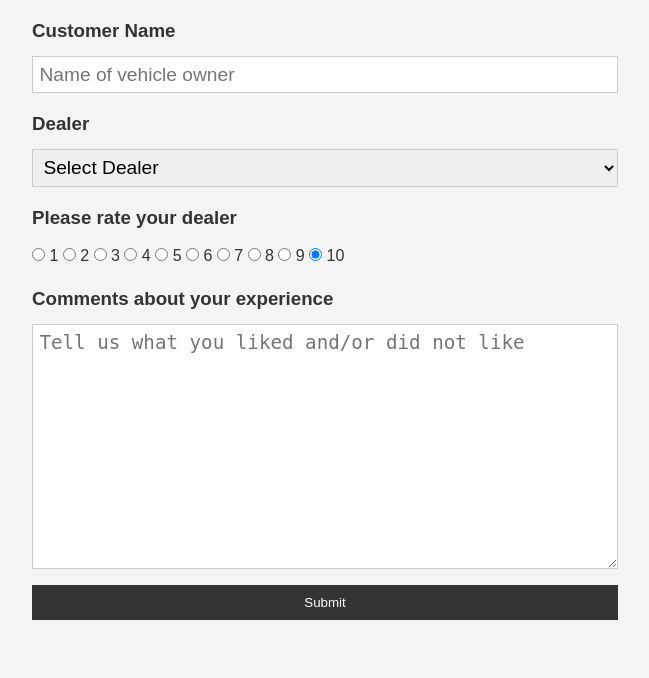
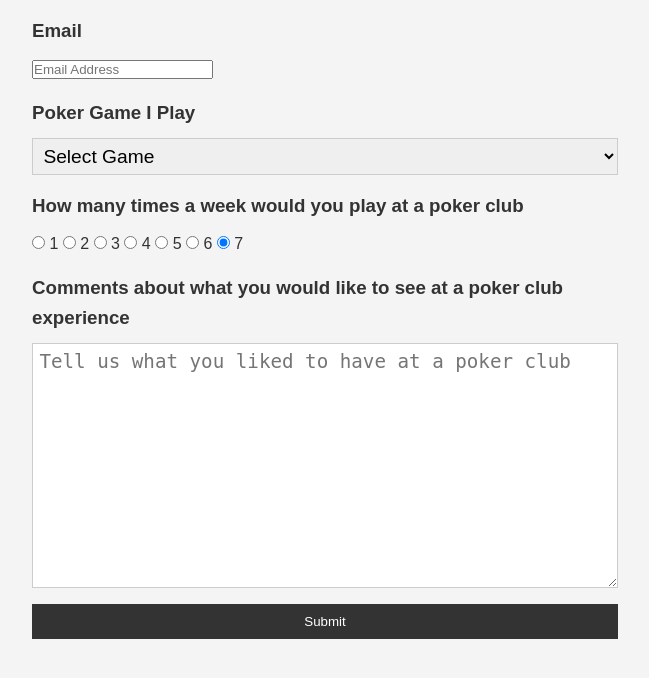
Before and after one commit to MichaelZane/python-web, a Flask app: page / in a window 1280 px wide. Shown: the part 67-745 px from the top of the page, without its empty margins (315-964 px from the left). Run offline with Flask 2, Linux system fonts and the light colour scheme.

Commit message:
added fields to app.py

```diff
--- a/app.py
+++ b/app.py
@@ -20,15 +20,15 @@ db = SQLAlchemy(app)
 class Feedback(db.Model):
     __tablename__ = 'feedback'
     id = db.Column(db.Integer, primary_key=True)
-    customer = db.Column(db.String(200), unique=True)
+    email = db.Column(db.String(200), unique=True)
     dealer = db.Column(db.String(200))
-    rating = db.Column(db.Integer)
+    time_played = db.Column(db.Integer)
     comments = db.Column(db.Text())
 
-    def __init__(self, customer, dealer, rating, comments):
-        self.customer = customer
+    def __init__(self, email, dealer, time_played, comments):
+        self.email = email
         self.dealer = dealer
-        self.rating = rating
+        self.time_played = time_played
         self.comments = comments
 
 @app.route('/')
@@ -38,20 +38,20 @@ def index():
 @app.route('/submit', methods=['POST'])
 def submit():
     if request.method == 'POST':
-        customer = request.form['customer']
-        dealer = request.form['dealer']
-        rating = request.form['rating']
+        email = request.form['email']
+        select_game = request.form['select_game']
+        time_played = request.form['time_played']
         comments = request.form['comments']
-        message = f"<h3>New Feedback Submission</h3><ul><li>Customer: {customer}</li><li>Dealer: {dealer}</li><li>Rating: {rating}</li><li>Comments: {comments}</li></ul>"
 
-        if customer == '' or dealer == '':
+
+        if email == '' or select_game == '':
             return render_template('index.html', message='Please enter required fields')
 
-        if db.session.query(Feedback).filter(Feedback.customer == customer).count() == 0:
-            data = Feedback(customer, dealer, rating, comments)
+        if db.session.query(Feedback).filter(Feedback.email == email).count() == 0:
+            data = Feedback(email, select_game, time_played, comments)
             db.session.add(data)
             db.session.commit()
-            send_mail(customer, dealer, rating, comments)
+            send_mail(email, select_game, time_played, comments)
             return render_template('success.html')
         return render_template('index.html', message='You have already submitted feedback')
 
--- a/send_mail.py
+++ b/send_mail.py
@@ -1,18 +1,18 @@
 import smtplib
 from email.mime.text import MIMEText
 
-def send_mail(customer, dealer, rating, comments):
+def send_mail(email, select_game, time_played, comments):
 
     smtp_server ='smtp.mailtrap.io'
     port = 2525
     login = '3bd9f4b09820e7'
     password = '0d074f1b22418d'
-    message=f"<h3>New feedback</h3><ul><li>Customer: {customer}</li><li>Dealer: {dealer}</li><li>Rating: {rating}</li><li>Comments: {comments}</li></ul>"
+    message=f"<h3>New feedback</h3><ul><li>Email: {email}</li><li>Select Game: {select_game}</li><li>Time Played: {time_played}</li><li>Comments: {comments}</li></ul>"
 
     sender_email = 'from@example.com'
     receiver_email = 'to@example.com'
     msg = MIMEText(message, 'html')
-    msg['Subject'] = 'Lexus Feedback'
+    msg['Subject'] = 'Social Game Poker Club '
     msg['From'] = sender_email
     msg['To'] = receiver_email
 
--- a/templates/index.html
+++ b/templates/index.html
@@ -15,44 +15,41 @@
          {% endif %}
         <form action='/submit' method='POST'>
             <div class='form-group'>
-                <h3>Customer Name</h3>
+                <h3>Email</h3>
                 <input
-                    type="text"
-                    name="customer"
-                    placeholder="Name of vehicle owner"
+                    type="email"
+                    name="email"
+                    placeholder="Email Address"
                 />
         </div>
         <div class="form-group">
-          <h3>Dealer</h3>
-          <select name="dealer">
-            <option value="">Select Dealer</option>
-            <option value="Tom Smith">Tom Smith</option>
-            <option value="Karen Swanson">Karen Swanson</option>
-            <option value="Jim Johnson">Jim Johnson</option>
-            <option value="Shauna Gifford">Shauna Gifford</option>
+          <h3>Poker Game I Play</h3>
+          <select name="">
+            <option value="">Select Game</option>
+            <option value="1/3 NL HoldEm">1/3 NL HoldEm</option>
+            <option value="2/5 NL HoldEm">2/5 NL HoldEm</option>
+            <option value="5/10 NL HoldEm">5/10 NL HoldEm</option>
+            <option value="1/3 PL Omaha">1/3 PL Omaha</option>
           </select>
         </div>
         <div class="form-group">
-          <h3>Please rate your dealer</h3>
+          <h3>How many times a week would you play at a poker club</h3>
           <input type="radio" name="rating" value="1" /> 1
           <input type="radio" name="rating" value="2" /> 2
           <input type="radio" name="rating" value="3" /> 3
           <input type="radio" name="rating" value="4" /> 4
           <input type="radio" name="rating" value="5" /> 5
           <input type="radio" name="rating" value="6" /> 6
-          <input type="radio" name="rating" value="7" /> 7
-          <input type="radio" name="rating" value="8" /> 8
-          <input type="radio" name="rating" value="9" /> 9
-          <input type="radio" name="rating" value="10" checked /> 10
+          <input type="radio" name="rating" value="7" checked/> 7
         </div>
         <div class="form-group">
-          <h3>Comments about your experience</h3>
+          <h3>Comments about what you would like to see at a poker club experience</h3>
           <textarea
             name="comments"
             id=""
             cols="30"
             rows="10"
-            placeholder="Tell us what you liked and/or did not like"
+            placeholder="Tell us what you liked to have at a poker club"
           ></textarea>
         </div>
         <input type="submit" value="Submit" class="btn" />
--- a/templates/success.html
+++ b/templates/success.html
@@ -11,7 +11,7 @@
     <div class="container">
       <img src="" alt="" class="logo" />
       <h1>Thank You!</h1>
-      <h2>Thank you for rating your experience. We hope to see you soon!</h2>
+      <h2>Thank you for your feedback. We hope to see you soon!</h2>
     </div>
   </body>
 </html>
```
